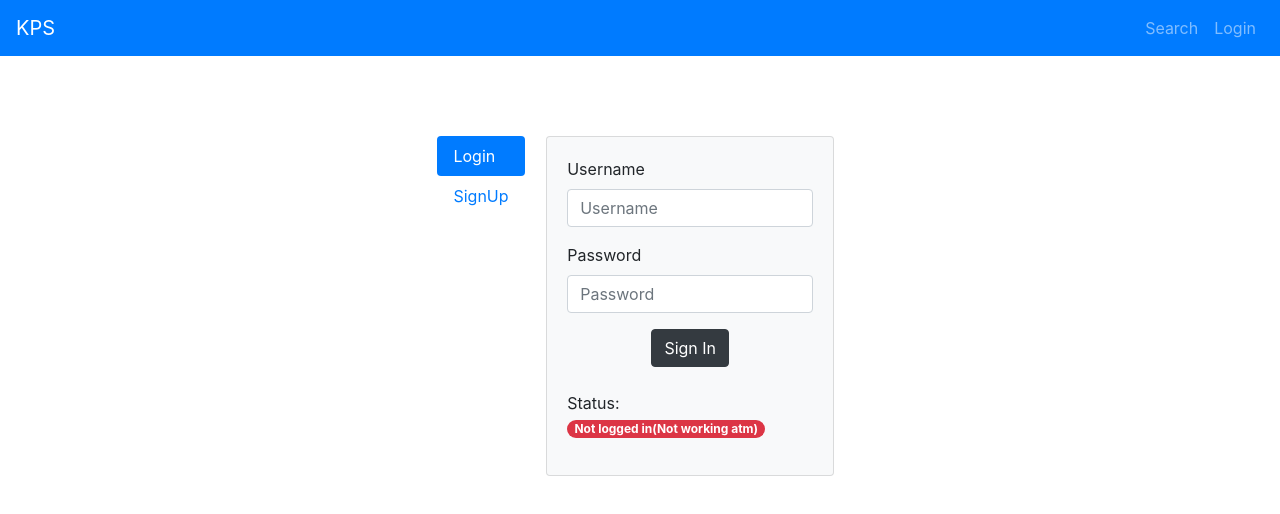
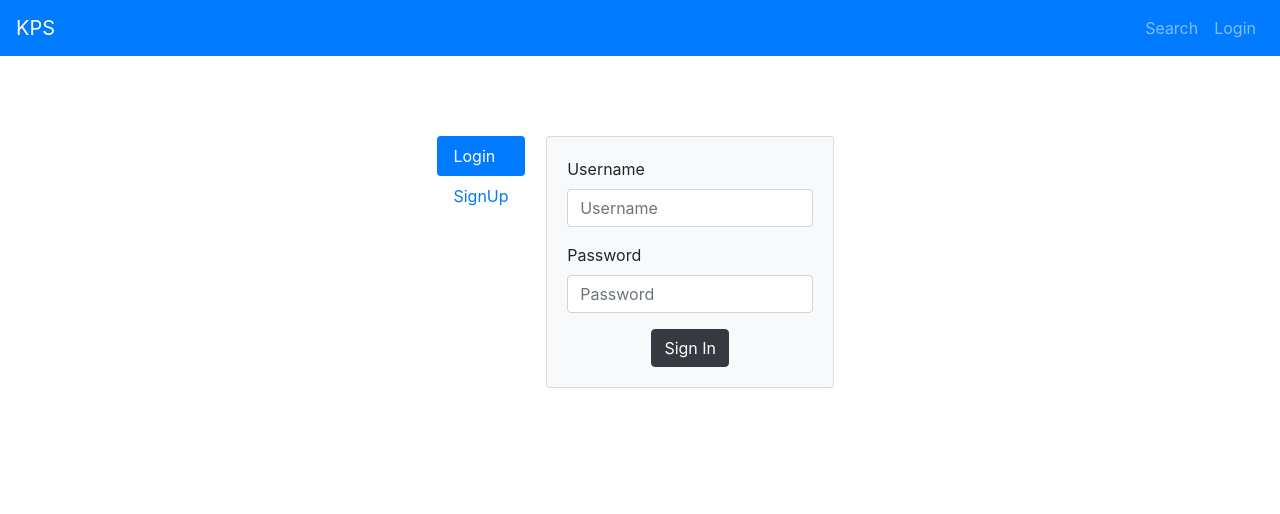
Before and after one commit to kennetng/Task25_frontend, a React (Create React App) app: page /login in a window 1280 px wide. Shown: the top 514 px of the page. Built offline with nearby package versions, Linux system fonts and the light colour scheme.

Commit message:
Fixed badge in login

```diff
--- a/src/components/login/loginForm.js
+++ b/src/components/login/loginForm.js
@@ -1,5 +1,5 @@
 import React, { Component } from "react";
-import { Form, Button, Card, Badge } from "react-bootstrap";
+import { Form, Button, Card } from "react-bootstrap";
 import axios from "axios";
 import PropTypes from "prop-types";
 
@@ -83,13 +83,6 @@ class LoginForm extends Component {
                 </Button>
               </div>
             </Form>
-            <br />
-            <p>
-              Status:
-              <Badge pill variant="danger">
-                Not logged in(Not working atm)
-              </Badge>
-            </p>
           </Card.Body>
         </Card>
       </div>
```
